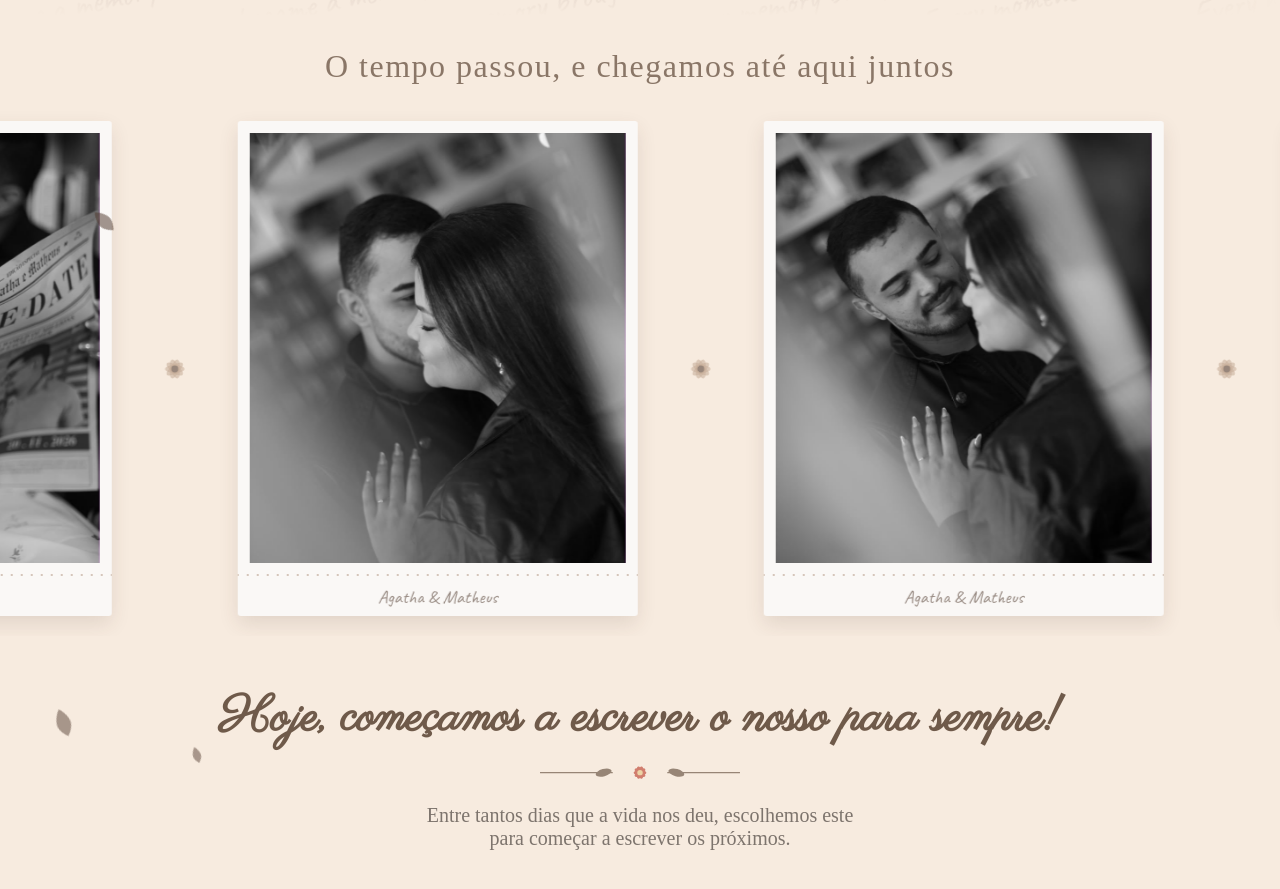
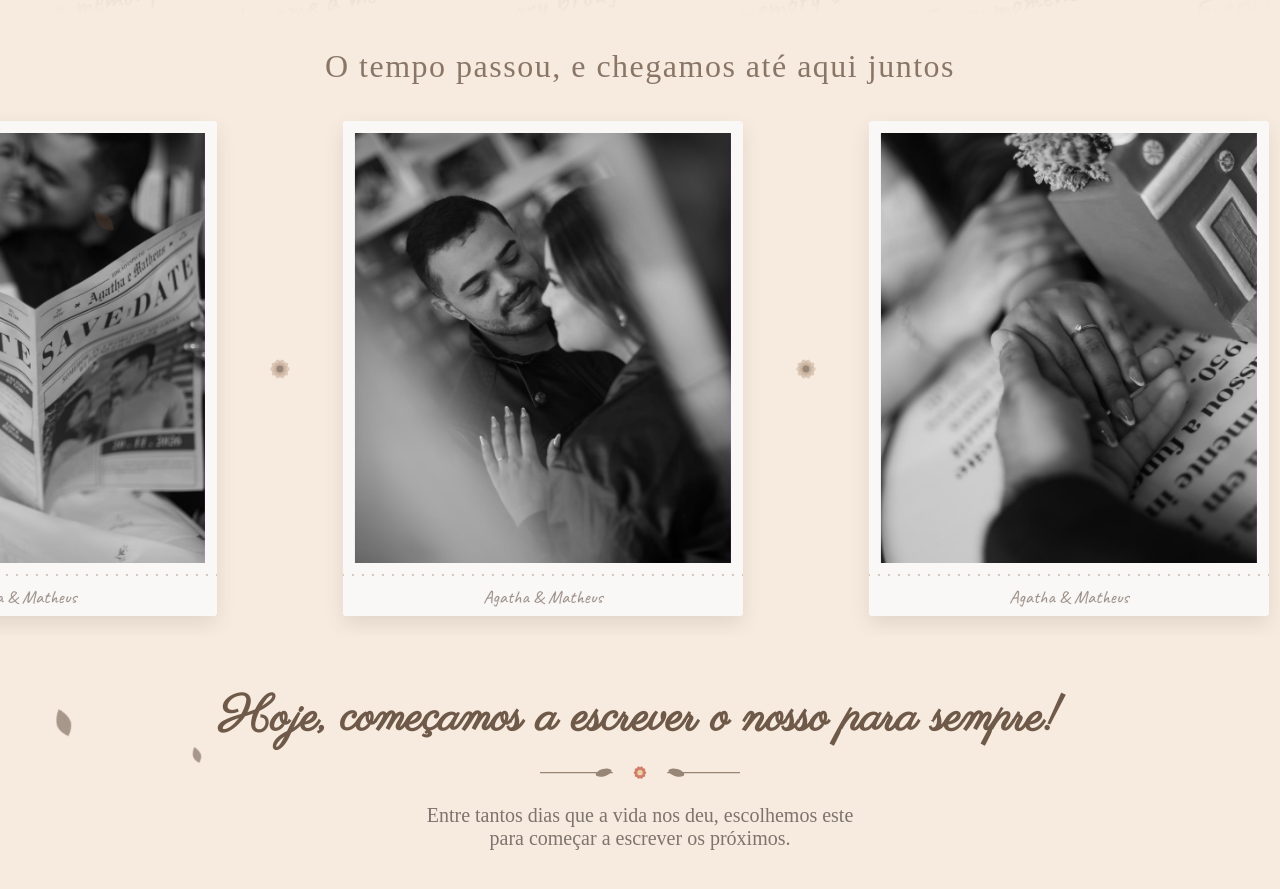
Before and after one commit to PedroNuness-Dev/Casamento-Agatha-Matheus, an Angular app: page / in a window 1280 px wide. Shown: the part 2400-3289 px from the top of the page. Built offline with nearby package versions, Linux system fonts and the light colour scheme; a web font is replaced by a local one.

Commit message:
rafactor: retira algumas fotos do carrossel

```diff
--- a/src/app/components/convite-component/convite-component.ts
+++ b/src/app/components/convite-component/convite-component.ts
@@ -31,16 +31,12 @@ export class ConviteComponent implements OnInit, AfterViewInit, OnDestroy {
 
   carouselImages: string[] = [
     'img-04.jpeg',
-    'img-07.jpeg',
     'img-08.jpeg',
     'img-05.jpeg',
     'img-09.jpeg',
     'img-06.jpeg',
     'img-010.jpeg',
     'img-011.jpeg',
-    'img-01.jpeg',
-    'img-02.jpeg',
-    'img-03.jpeg',
   ];
 
   private timer: any;
```
